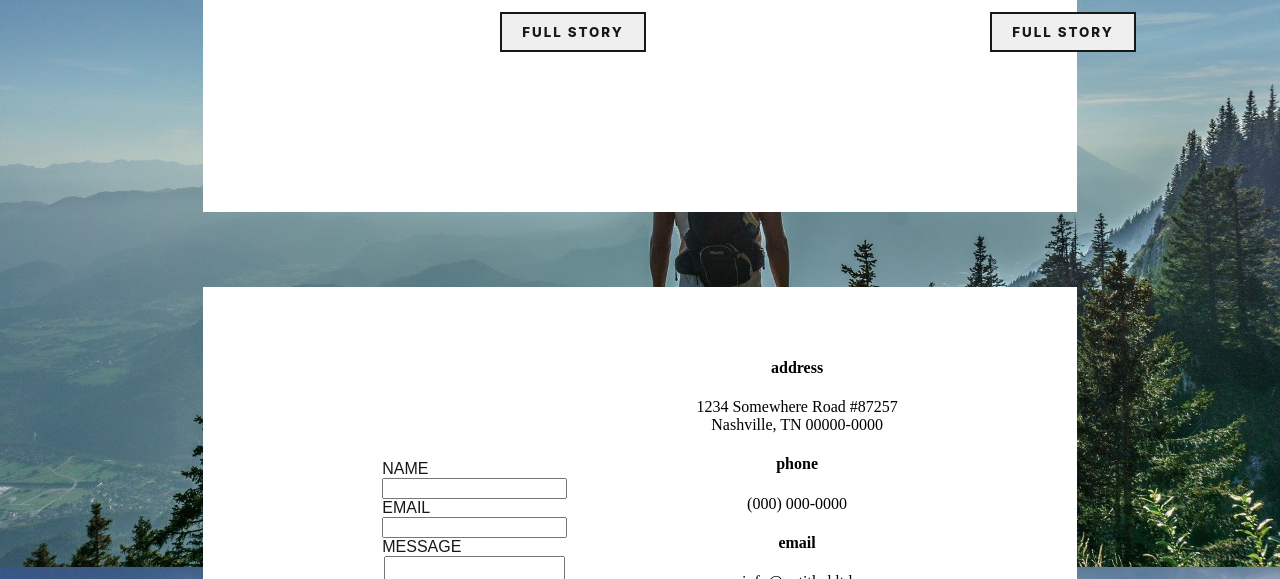
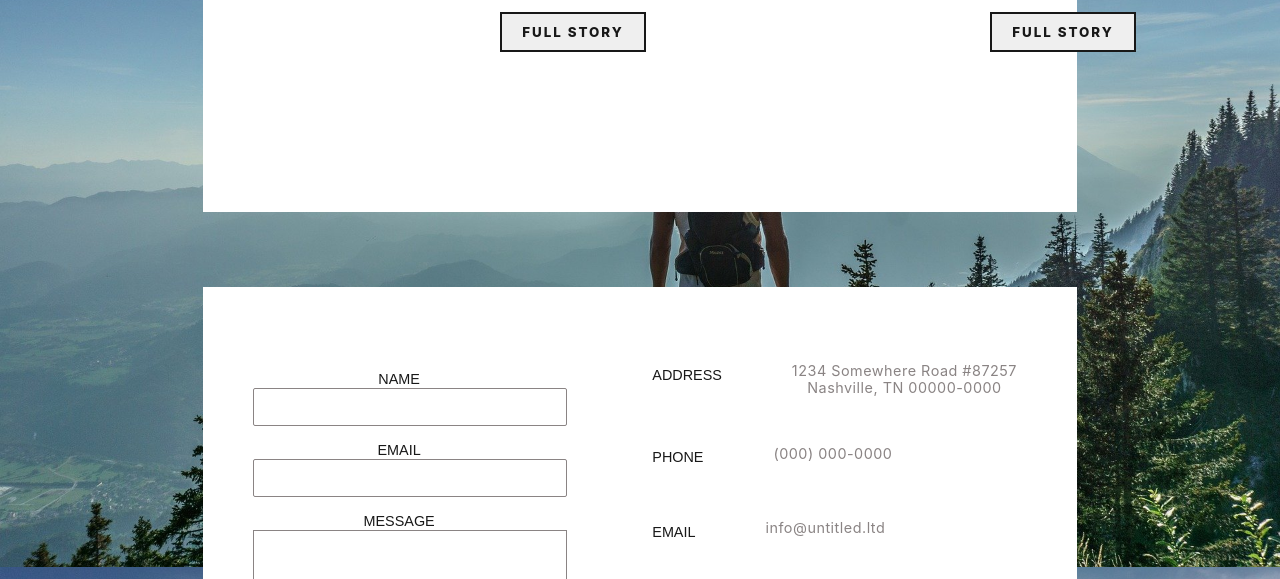
Before and after one commit to Yboneks/TP-HTML-CSS, a plain HTML site: page Projet-3-La-Montagne/index.html in a window 1280 px wide. Shown: the part 2107-2686 px from the top of the page. Drawn offline with Linux system fonts and the light colour scheme; files whose address does not match are found by name.

Commit message:
Add files via upload

```diff
--- a/Projet-3-La-Montagne/assets/styles/components/_forms.scss
+++ b/Projet-3-La-Montagne/assets/styles/components/_forms.scss
@@ -1,10 +1,30 @@
 .form {
-    div {
-        label {
-            color: $black;
-            font-family: "Merriweather-Light", sans-serif;
-            text-transform: uppercase;
-            display: flex;
+    form {
+    display: flex;
+    flex-direction: column;
+    gap: 15px;
+
+        div {
+            label {
+                color: $black;
+                font-family: "Merriweather-Light", sans-serif;
+                text-transform: uppercase;
+                font-weight: 500;
+                font-size: 0.9rem;
+            }
+
+            input, textarea {
+                width: 100%;
+                padding: 10px;
+                border: 1px solid $color1;
+                font-family: "Inter", sans-serif;
+                resize: none;
+            }
+
+            #name, #email {
+                border-radius: 2px;
+                border: 0.5px solid $color1;
+            }
         }
     }
 }
--- a/Projet-3-La-Montagne/assets/styles/layout/_footer.scss
+++ b/Projet-3-La-Montagne/assets/styles/layout/_footer.scss
@@ -1,10 +1,36 @@
 footer {
     display: flex;
-    justify-content: space-evenly;
+    justify-content: space-between;
     align-items: center;
     background: $white;
     margin: 75px;
     padding: 50px;
 
+    .contact {
+        display: flex;
+        flex-direction: column;
 
+        div {
+            display: flex;
+            justify-content: flex-start;
+            gap: 50px;
+
+            h4 {
+                color: $black;
+                font-family: "Merriweather-Light", sans-serif;
+                text-transform: uppercase;
+                font-weight: 500;
+                font-size: 0.9rem;
+                padding: 10px;
+            }
+
+            p {
+                font-family: "Inter";
+                letter-spacing: 0.5px;
+                padding: 10px;
+                color: $color1;
+                font-size: 0.9rem;
+            }
+        }
+    }
 }
--- a/Projet-3-La-Montagne/index.html
+++ b/Projet-3-La-Montagne/index.html
@@ -92,19 +92,19 @@
         </div>
 
         <div class="contact">
-            <div>
+            <div class="address">
                 <h4>address</h4>
                 <p>1234 Somewhere Road #87257 <br>Nashville, TN 00000-0000</p>
             </div>
-            <div>
+            <div class="phone">
                 <h4>phone</h4>
                 <p>(000) 000-0000</p>
             </div>
-            <div>
+            <div class="mail">
                 <h4>email</h4>
                 <p>info@untitled.ltd</p>
             </div>
-            <div>
+            <div class="social">
                 <h4>social</h4>
                 <ul>
                     <li><i class="fa-brands fa-twitter"></i></li>
```
Also changed, not shown: Projet-3-La-Montagne/assets/styles/index.css, 1 other file.
